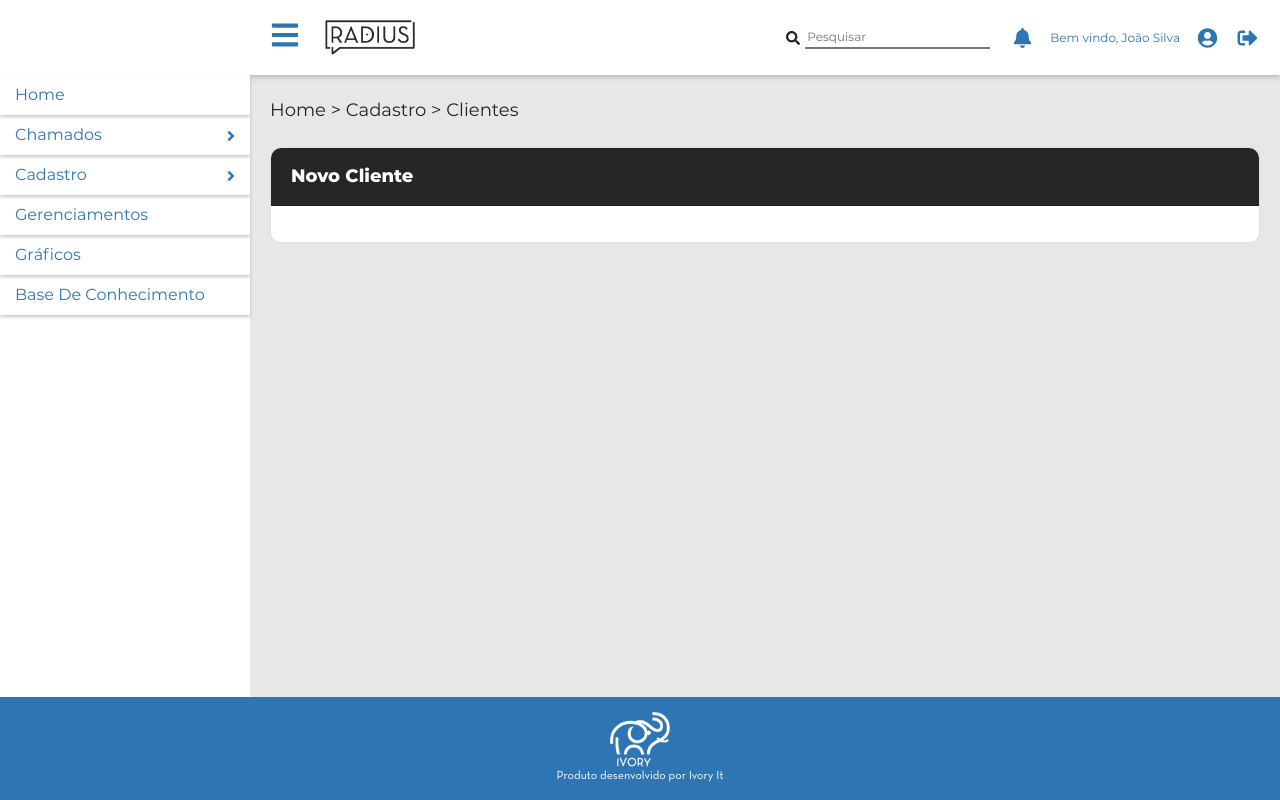
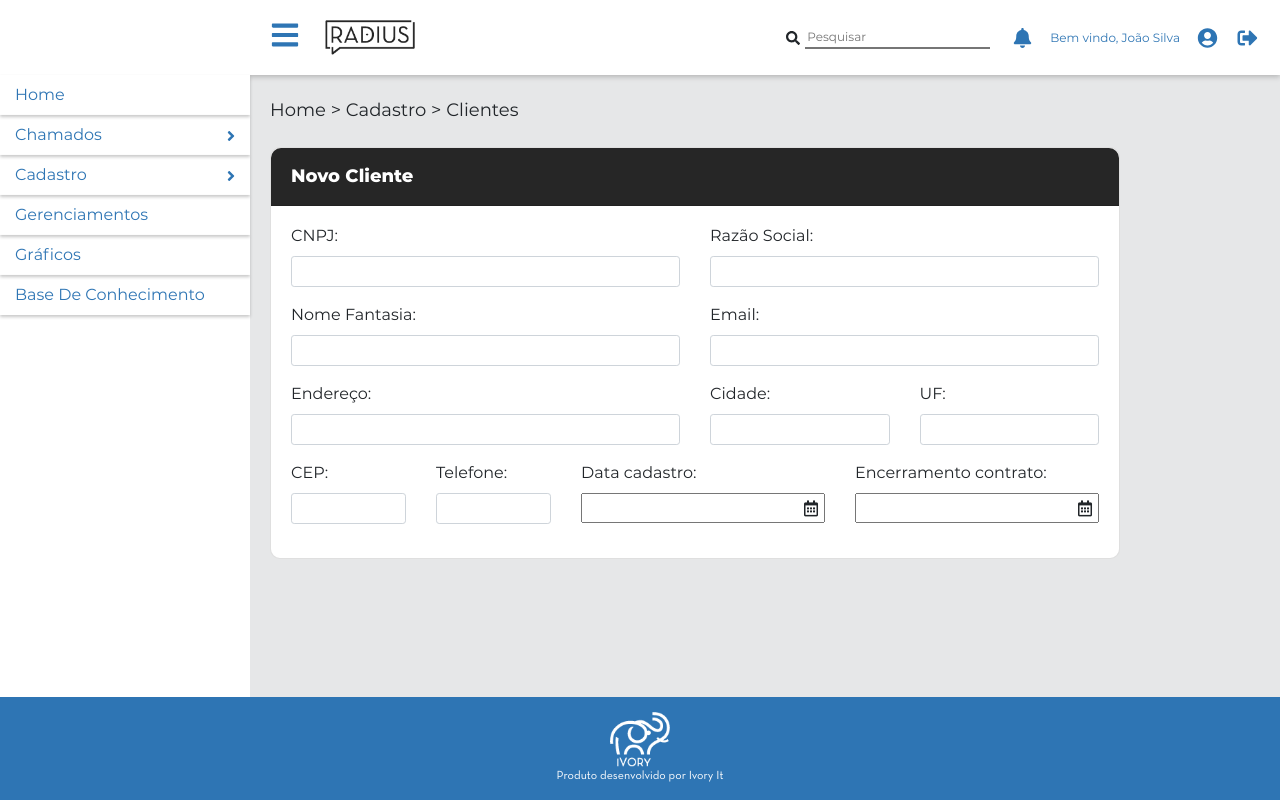
Before and after one commit to jorgelucasdev/Radius-IvoryFrontEnd, a React (Create React App) app in the folder radius/: page /Cadastro/CadastroClientes in a window 1280 px wide. Built offline with nearby package versions, Linux system fonts and the light colour scheme.

Commit message:
Criação do formulário Novo Cliente

```diff
--- /dev/null
+++ b/radius/src/pages/Cadastro/AuxStyles.css
@@ -0,0 +1,30 @@
+@import "../../variaveis.scss";
+
+.select__control {
+    display: flex;
+    border: solid 1px #2e75b6;
+    border-radius: 10px;
+    height: 30px;
+}
+
+.select__indicator-separator {
+    visibility: hidden;
+}
+
+.select__indicators {
+    padding: 0 5px 0 0;
+}
+
+.icon-calendario {
+    position: absolute;
+    top: 35px;
+    right: 22px;
+}
+
+.BuscarChamados_data__2ycY1 {
+    padding: 0 0 0 10px;
+}
+
+.BuscarChamados_data__2ycY1:focus {
+    outline: none;
+}
--- a/radius/src/pages/Cadastro/CadastroClientes.js
+++ b/radius/src/pages/Cadastro/CadastroClientes.js
@@ -1,8 +1,23 @@
-import React from "react";
+import React, { useState } from "react";
+import { useFormik } from "formik";
 import styles from "./CadastroClientes.module.scss";
-import { Row, Col, Card, Button } from "react-bootstrap";
+import { Row, Col, Card, Form } from "react-bootstrap";
+import DatePicker, { registerLocale } from "react-datepicker";
+import ptBR from "date-fns/locale/pt-BR";
+import "react-datepicker/dist/react-datepicker.css";
+import "styled-components";
+import "./AuxStyles.css";
 
 const CadastroClientes = () => {
+  registerLocale("pt-BR", ptBR);
+  const [startDate, setStartDate] = useState(new Date());
+
+  const formik = useFormik({
+    initialValues: {
+      dataInicial: "",
+      dataFinal: ""
+    }
+  });
   return (
     <div className={styles.conteudo}>
       <h1>Home > Cadastro > Clientes</h1>
@@ -13,10 +28,126 @@ const CadastroClientes = () => {
             Novo Cliente
           </Card.Header>
           <Card.Body className={styles.bodyNovoCliente}>
-            <Row >
-              <Col></Col>
+            <Row>
+              <Col>
+                <Form>
+                  <Form.Group controlId="formCNPJ">
+                    <Form.Label>CNPJ:</Form.Label>
+                    <Form.Control size="sm" type="text" />
+                  </Form.Group>
+                </Form>
+              </Col>
+              <Col>
+                <Form>
+                  <Form.Group controlId="formRazaoSocial">
+                    <Form.Label>Razão Social:</Form.Label>
+                    <Form.Control size="sm" type="text" />
+                  </Form.Group>
+                </Form>
+              </Col>
+            </Row>
 
-              <Col></Col>
+            <Row>
+              <Col>
+                <Form>
+                  <Form.Group controlId="formNomeFantasia">
+                    <Form.Label>Nome Fantasia:</Form.Label>
+                    <Form.Control size="sm" type="text" />
+                  </Form.Group>
+                </Form>
+              </Col>
+              <Col>
+                <Form>
+                  <Form.Group controlId="formEmail">
+                    <Form.Label>Email:</Form.Label>
+                    <Form.Control size="sm" type="text" />
+                  </Form.Group>
+                </Form>
+              </Col>
+            </Row>
+
+            <Row>
+              <Col md={6}>
+                <Form>
+                  <Form.Group controlId="formEndereco">
+                    <Form.Label>Endereço:</Form.Label>
+                    <Form.Control size="sm" type="text" />
+                  </Form.Group>
+                </Form>
+              </Col>
+              <Col>
+                <Form>
+                  <Form.Group controlId="formCidade">
+                    <Form.Label>Cidade:</Form.Label>
+                    <Form.Control size="sm" type="text" />
+                  </Form.Group>
+                </Form>
+              </Col>
+              <Col>
+                <Form>
+                  <Form.Group controlId="formUF">
+                    <Form.Label>UF:</Form.Label>
+                    <Form.Control size="sm" type="text" />
+                  </Form.Group>
+                </Form>
+              </Col>
+            </Row>
+
+            <Row>
+              <Col>
+                <Form>
+                  <Form.Group controlId="formNomeFantasia">
+                    <Form.Label>CEP:</Form.Label>
+                    <Form.Control size="sm" type="text" />
+                  </Form.Group>
+                </Form>
+              </Col>
+              <Col>
+                <Form>
+                  <Form.Group controlId="formEmail">
+                    <Form.Label>Telefone:</Form.Label>
+                    <Form.Control size="sm" type="text" />
+                  </Form.Group>
+                </Form>
+              </Col>
+              <Col>
+                <Form>
+                  <Form.Group controlId="formEmail">
+                    <Form.Label>Data cadastro:</Form.Label>
+                    <DatePicker
+                      name="dataInicial"
+                      dateFormat="dd/MM/yyyy"
+                      selected={formik.values.dataInicial}
+                      locale="pt-BR"
+                      showPopperArrow={false}
+                      onChange={date => {
+                        formik.setFieldValue("dataInicial", date);
+                      }}
+                      className={styles.data}
+                    />
+                    <i className={"icon-calendario"}></i>
+                  </Form.Group>
+                </Form>
+              </Col>
+              <Col>
+                <Form>
+                  <Form.Group controlId="formEmail">
+                    <Form.Label>Encerramento contrato:</Form.Label>
+                    <DatePicker
+                      name="dataInicial"
+                      dateFormat="dd/MM/yyyy"
+                      selected={formik.values.dataInicial}
+                      locale="pt-BR"
+                      showPopperArrow={false}
+                      onChange={date => {
+                        formik.setFieldValue("dataInicial", date);
+                      }}
+                      className={styles.data}
+                    />
+                    <i className={"icon-calendario"}></i>
+                  </Form.Group>
+                </Form>
+              </Col>
             </Row>
           </Card.Body>
         </Card>
--- a/radius/src/pages/Cadastro/CadastroClientes.module.scss
+++ b/radius/src/pages/Cadastro/CadastroClientes.module.scss
@@ -9,6 +9,7 @@
     margin-bottom: 20px;
     .novoCliente {
       border-radius: 10px 10px 10px 10px;
+      width: 850px;
       .headerNovoCliente {
         border-radius: 10px 10px 0px 0px;
         background: #262626;
```
